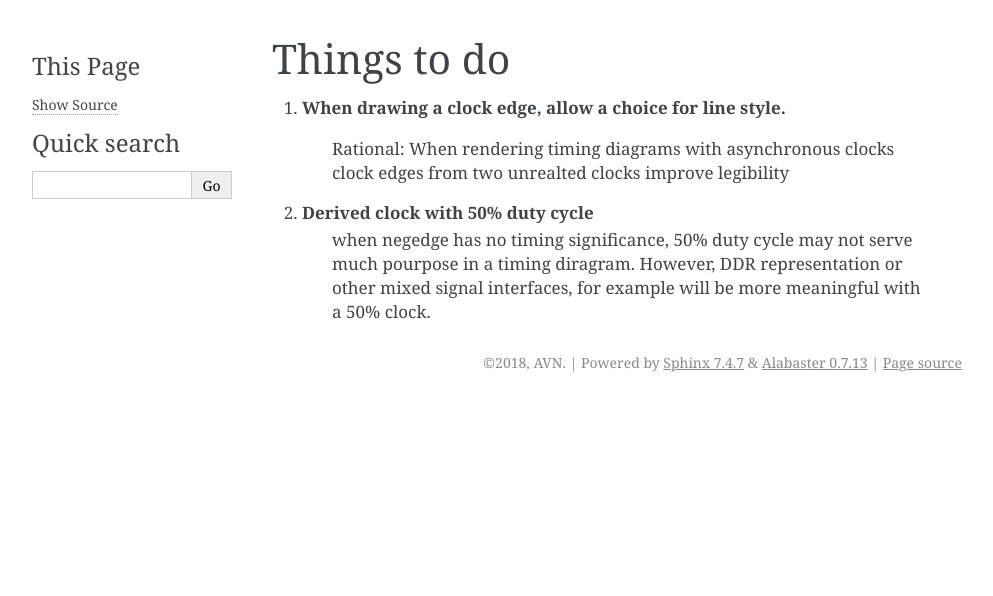
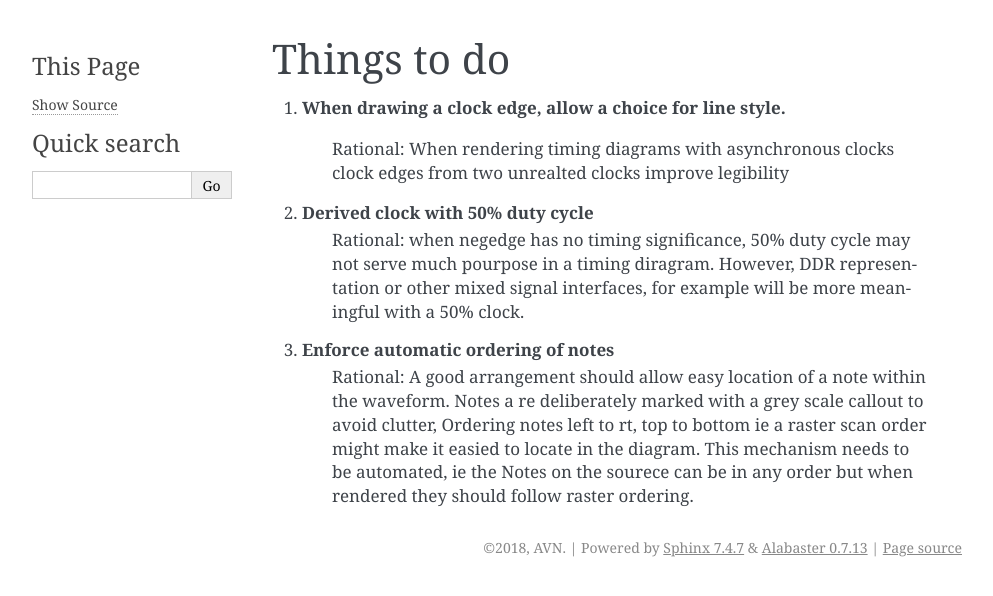
Before and after one commit to fractals-of-life/MakeWaves, a Sphinx documentation site: the page built from doc/source/TODO.rst, in a window 1280 px wide. Shown: the top 596 px of the page, without its empty margins (148-1141 px from the left). Built offline with Sphinx 7.4.7, drawn with Linux system fonts in a browser that asks for light colours; pages that are not in the unit, such as notebooks, are missing from menus.

Commit message:
Doc: New TODO for Notes

```diff
--- a/doc/source/TODO.rst
+++ b/doc/source/TODO.rst
@@ -11,6 +11,14 @@ Things to do
     edges from two unrealted clocks improve legibility
 
 #. **Derived clock with 50% duty cycle**
-    when negedge has no timing significance, 50% duty cycle may not serve much
+    Rational: when negedge has no timing significance, 50% duty cycle may not serve much
     pourpose in a timing diragram. However, DDR representation or other mixed
     signal interfaces, for example will be more meaningful with a 50% clock.
+
+#. **Enforce automatic ordering of notes**
+    Rational: A good arrangement should allow easy location of a note within the
+    waveform. Notes a re deliberately marked with a grey scale callout to avoid
+    clutter, Ordering notes left to rt, top to bottom ie a raster scan order might
+    make it easied to locate in the diagram. This mechanism needs to be automated,
+    ie the Notes on the sourece can be in any order but when rendered they should
+    follow raster ordering.
```
